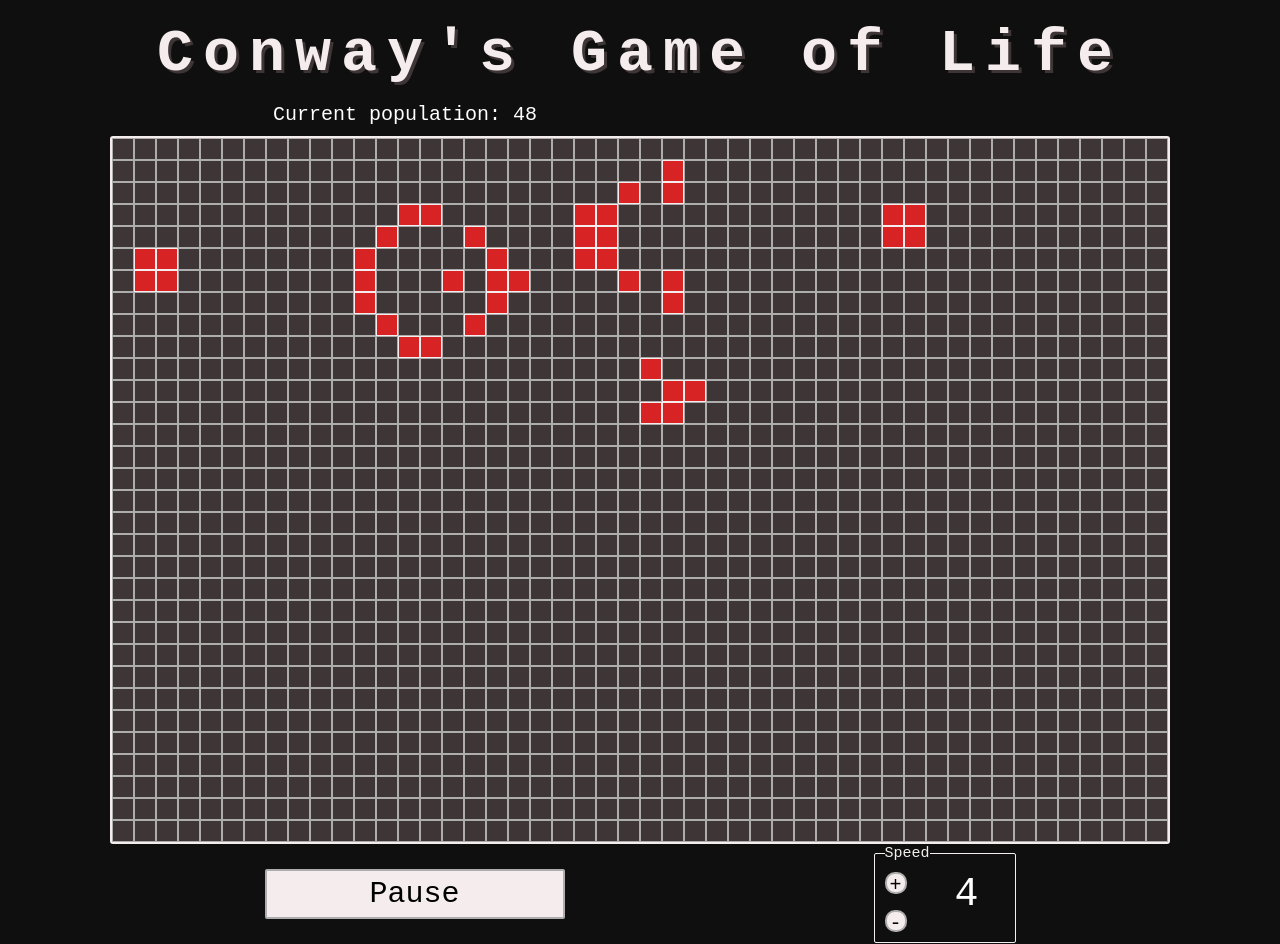
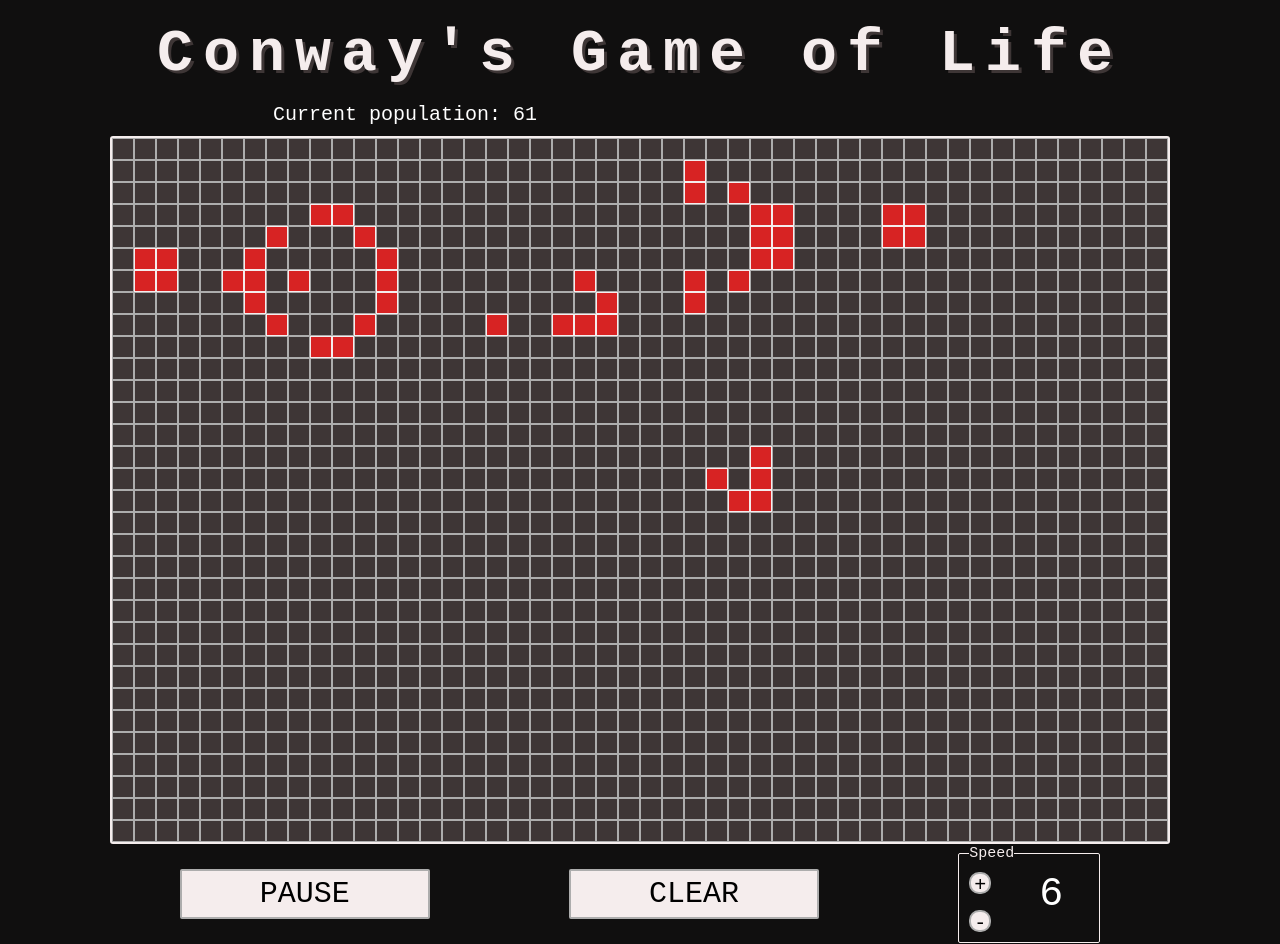
Before and after one commit to fasihh/javascript-practice, a plain HTML site: page game of life/index.html in a window 1280 px wide. Both pictures are taken after a click on the element 123 px from the left and 149 px from the top of the page. Drawn offline with Linux system fonts and the light colour scheme.

Commit message:
Add files via upload

```diff
--- a/game of life/index.html
+++ b/game of life/index.html
@@ -20,7 +20,9 @@
 			</div>
 
 			<div id="controls">
-				<button id="pause">Pause</button>
+				<button id="pause" class="control-button">PAUSE</button>
+
+				<button id="clr" class="control-button">CLEAR</button>
 
 				<fieldset id="speed-container">
 					<legend>Speed</legend>
@@ -30,7 +32,7 @@
 					</div>
 
 					<div id="display">
-						<span id="display-speed">4</span>
+						<span id="display-speed">6</span>
 					</div>
 				</fieldset>
 			</div>
--- a/game of life/script.js
+++ b/game of life/script.js
@@ -1,7 +1,7 @@
 var max_rows = 32, max_cols = 48;
-var frame_delay = 4;
+var frame_delay = 6;
 
-let population = [];
+let population = 0;
 let last_render_time = 0;
 let grid_display = document.getElementById("grid");
 let pause = document.getElementById("pause");
@@ -9,14 +9,20 @@ let dead_cells = document.getElementsByClassName("ded");
 let alive_cells = document.getElementsByClassName("alv");
 let inc = document.getElementById("inc");
 let dec = document.getElementById("dec");
+let clr = document.getElementById("clr");
+let dragging = false;
 
 grid_display.style.setProperty('grid-template-columns', 'repeat(' + max_cols + ', 1fr)');
 grid_display.style.setProperty('grid-template-rows', 'repeat(' + max_rows + ', 1fr)');
 
 pause.addEventListener("click", () => {
 	pause.classList.toggle(".on");
-	if (pause.textContent == "Play") pause.textContent = "Pause"
-	else pause.textContent = "Play"
+	if (pause.textContent == "PLAY") pause.textContent = "PAUSE"
+	else pause.textContent = "PLAY"
+})
+
+clr.addEventListener("click", () => {
+	grid = initialize_grid()
 })
 
 inc.addEventListener("click", () => {
@@ -32,37 +38,37 @@ dec.addEventListener("click", () => {
 
 function main(current_time)
 {
-	let frame = window.requestAnimationFrame(main);
+	window.requestAnimationFrame(main);
 
 	for (let alive of alive_cells) {
 		alive.addEventListener("click", (event) => {
-			let node = event.target
-			let co_ords = node.id.split("-")
-			console.log(co_ords);
+			let node = event.target;
+			let co_ords = node.id.split("-");
 			grid[co_ords[0]][co_ords[1]] = false;
 
-			node.classList.remove("alv")
-			node.classList.add("ded")
+			node.classList.remove("alv");
+			node.classList.add("ded");
 		})
 	}
 
 	for (let dead of dead_cells) {
 		dead.addEventListener("click", (event) => {
-			let node = event.target
-			let co_ords = node.id.split("-")
+			dragging = true;
+			let node = event.target;
+			let co_ords = node.id.split("-");
 			grid[co_ords[0]][co_ords[1]] = true;
 
-			node.classList.remove("ded")
-			node.classList.add("alv")
+			node.classList.add("alv");
+			node.classList.remove("ded");
 		})
 	}
 
 	const last_render_seconds = (current_time - last_render_time) / 1000;
     if (last_render_seconds < 1 / frame_delay || is_paused()) return;
-
     last_render_time = current_time;
 
-	update_population();
+	document.getElementById("population").textContent = population
+	population = 0
     grid = evolve(grid);
     draw_grid(grid);
 }
@@ -73,8 +79,7 @@ function evolve(cur_gen)
 
   	let positions = [0,1, 0,-1, 1,0, -1,0, 1,1, -1,-1, -1,1, 1,-1];
   	for (let i = 0; i < max_rows; i++) {
-	    for (let j = 0, count; j < max_cols; j++) {
-			count = 0;
+	    for (let j = 0, count = 0; j < max_cols; j++, count = 0) {
 			next_gen[i][j] = false;
 
 			for (let k = 0, x, y; k < 16;) {
@@ -82,10 +87,7 @@ function evolve(cur_gen)
 				count += y >= 0 && x >= 0 && x < max_cols && y < max_rows && cur_gen[y][x];
 			}
 
-			if (count == 3 || (count == 2 && cur_gen[i][j])) {
-				next_gen[i][j] = true;
-				population.push(1);
-			}
+			if (count == 3 || (count == 2 && cur_gen[i][j])) next_gen[i][j] = true, population++;
 	    }
   	}
 
@@ -119,15 +121,23 @@ function draw_grid(grid)
 	grid_display.innerHTML = html;
 }
 
-function update_population() {
-	var sum = population.reduce((total, val) => {
-		return total + val;
-	}, 0)
-	document.getElementById("population").textContent = sum
-	population = []
+function draw_cell(event) {
+	let node = event.target
+	let co_ords = node.id.split("-");
+	let r = parseInt(co_ords[0]), c = parseInt(co_ords[1]);
+
+	if (grid[r][c]) {
+		grid[r][c] = false;
+		node.classList.remove("alv");
+		node.classList.add("ded");
+	} else {
+		grid[r][c] = true;
+		node.classList.remove("ded");
+		node.classList.add("alv");
+	}
 }
 
-var is_paused = () => { return (pause.classList[0] == ".on") ? true : false }
+var is_paused = () => { return (pause.classList[1] == ".on") ? true : false }
 
 let grid = initialize_grid();
 
--- a/game of life/styles.css
+++ b/game of life/styles.css
@@ -49,15 +49,14 @@ h1 {
 	border-radius: 3px;
 }
 
-#pause {
+.control-button {
 	font-size: 30px;
 	height: 50px;
-	width: 300px;
+	width: 250px;
 	border-radius: 2px;
 	border: 2px solid #adadad;
 	background-color: #F5EDED;
 	cursor: pointer;
-	transition: 0.2s;
 }
 
 #controls {
```
